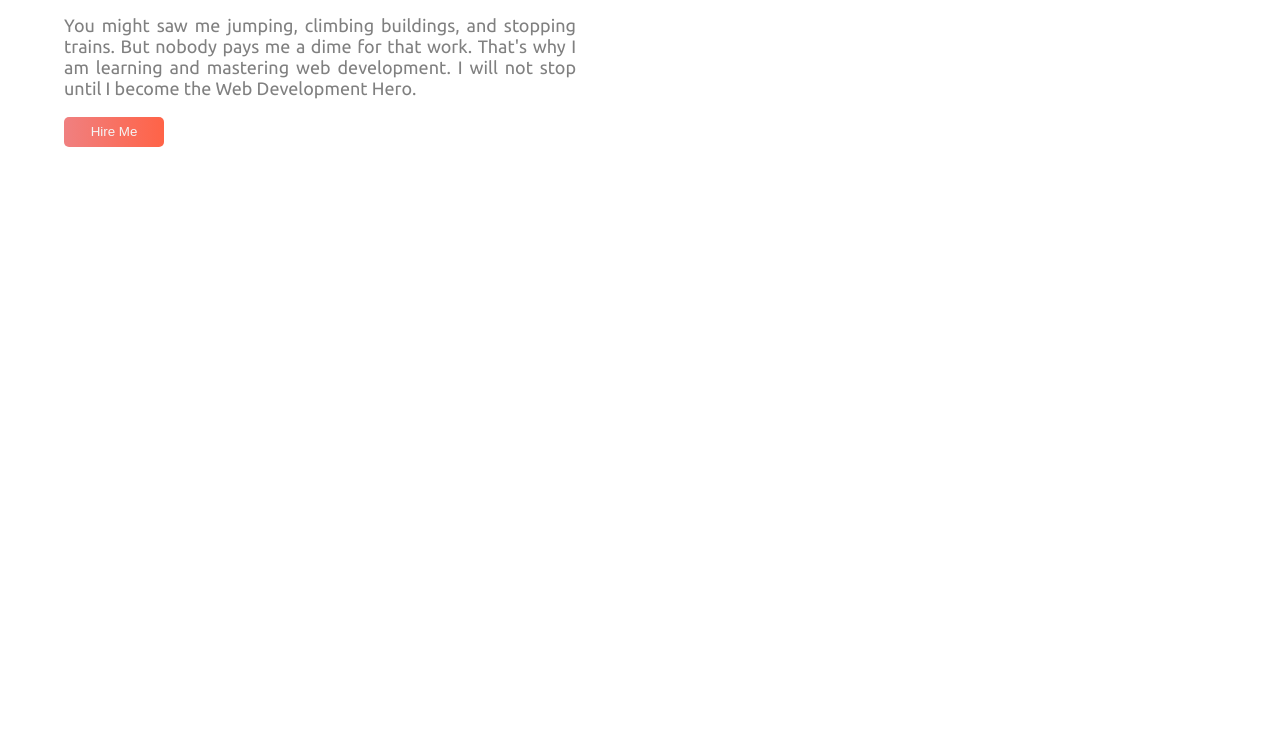
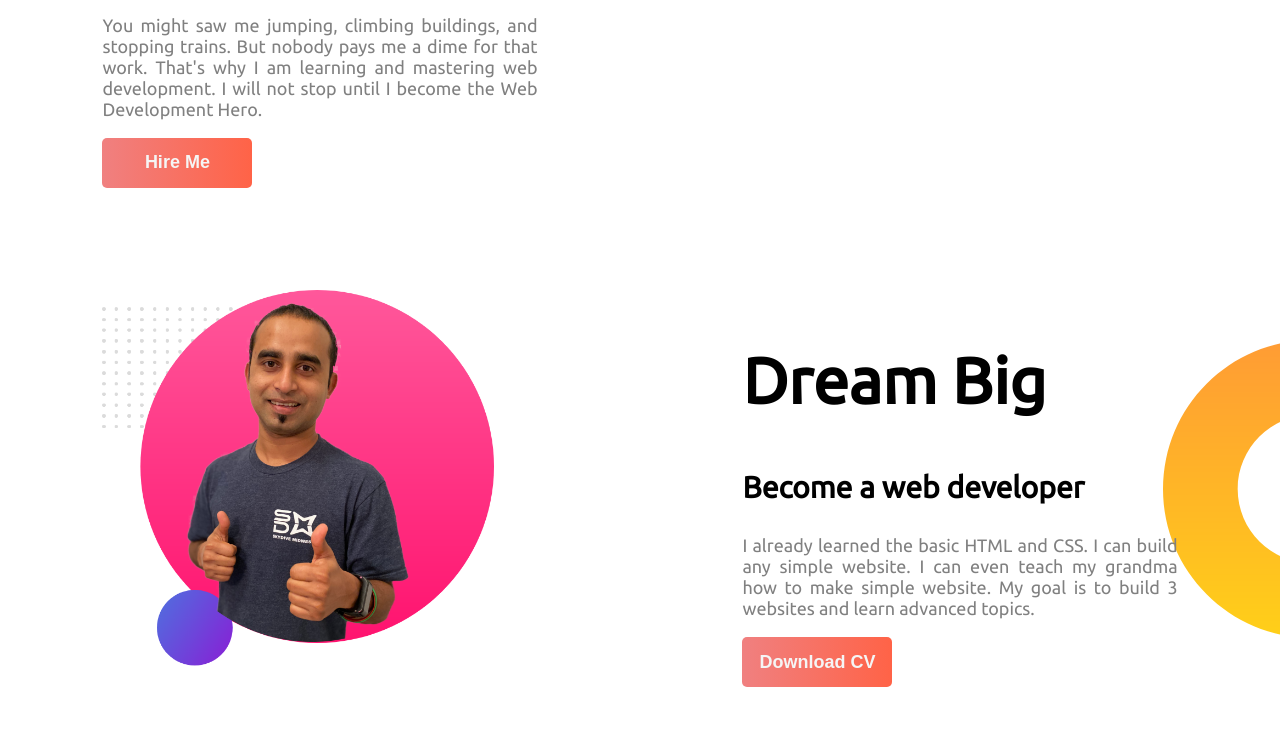
Before and after one commit to SanjidaAkterAfia0307/developer-port, a plain HTML site: page index.html in a window 1280 px wide. Shown: the part 483-1221 px from the top of the page. Before the commit the page ends 800 px from the top, so only its background shows below. Drawn offline with Linux system fonts and the light colour scheme; a web font is replaced by a local one.

Commit message:
dream big added

```diff
--- a/index.html
+++ b/index.html
@@ -18,7 +18,7 @@
             <h3>Build Climber and Train Stopper</h3>
             <p>You might saw me jumping, climbing buildings, and stopping trains. But nobody pays me a dime for that work. That's why I am learning and mastering web development. I will not stop until I become the Web Development Hero.</p>
             <div class="btn">
-                <button><a href="https://www.linkedin.com/in/sanjida-afia-043825206/">Hire Me</a></button>
+                <button><a href="https://www.linkedin.com/in/sanjida-afia-043825206/" target="_blank">Hire Me</a></button>
             </div>
         </div>
             <div class="half-width">
@@ -28,5 +28,20 @@
 
 
     </section>
+
+
+    <section class="dream-big">
+        <div class="half-width">
+            <img src="developer-portfolio-master/images/jhankar2.png" alt="Jhankar2">
+        </div>
+        <div class="half-width">
+            <h1>Dream Big</h1>
+            <h3>Become a web developer</h3>
+            <p>I already learned the basic HTML and CSS. I can build any simple website. I can even teach my grandma how to make simple website. My goal is to build 3 websites and learn advanced topics.</p>
+            <div class="btn">
+                <button><a href="#" target="_blank">Download CV</a></button>
+            </div>
+        </div>
+    </section>
 </body>
 </html>
--- a/style.css
+++ b/style.css
@@ -25,11 +25,13 @@ section{
  .btn a{
     text-decoration: none;
     color: whitesmoke;
+    font-size: 18px;
+    font-weight: 700;
 }
 
 .btn button{
-    width: 100px;
-    height: 30px;
+    width: 150px;
+    height: 50px;
     padding: 5px;
     background-image: linear-gradient(to right,lightcoral,tomato);
     border: none;
@@ -39,12 +41,20 @@ section{
 
 .half-width{
     width: 50%;
-    padding: 4% 5%;
+    padding: 4% 8%;
 }
 .half-width img{
-    width: 80%;
+    width: 90%;
+
 }
 .top-banner{
     background-image: url(developer-portfolio-master/images/top-banner.png);
     background-repeat: no-repeat;
 }
+
+.dream-big{
+    background-image: url(developer-portfolio-master/images/dream-bg.png);
+    background-repeat: no-repeat;
+    background-position: right;
+
+}
```
